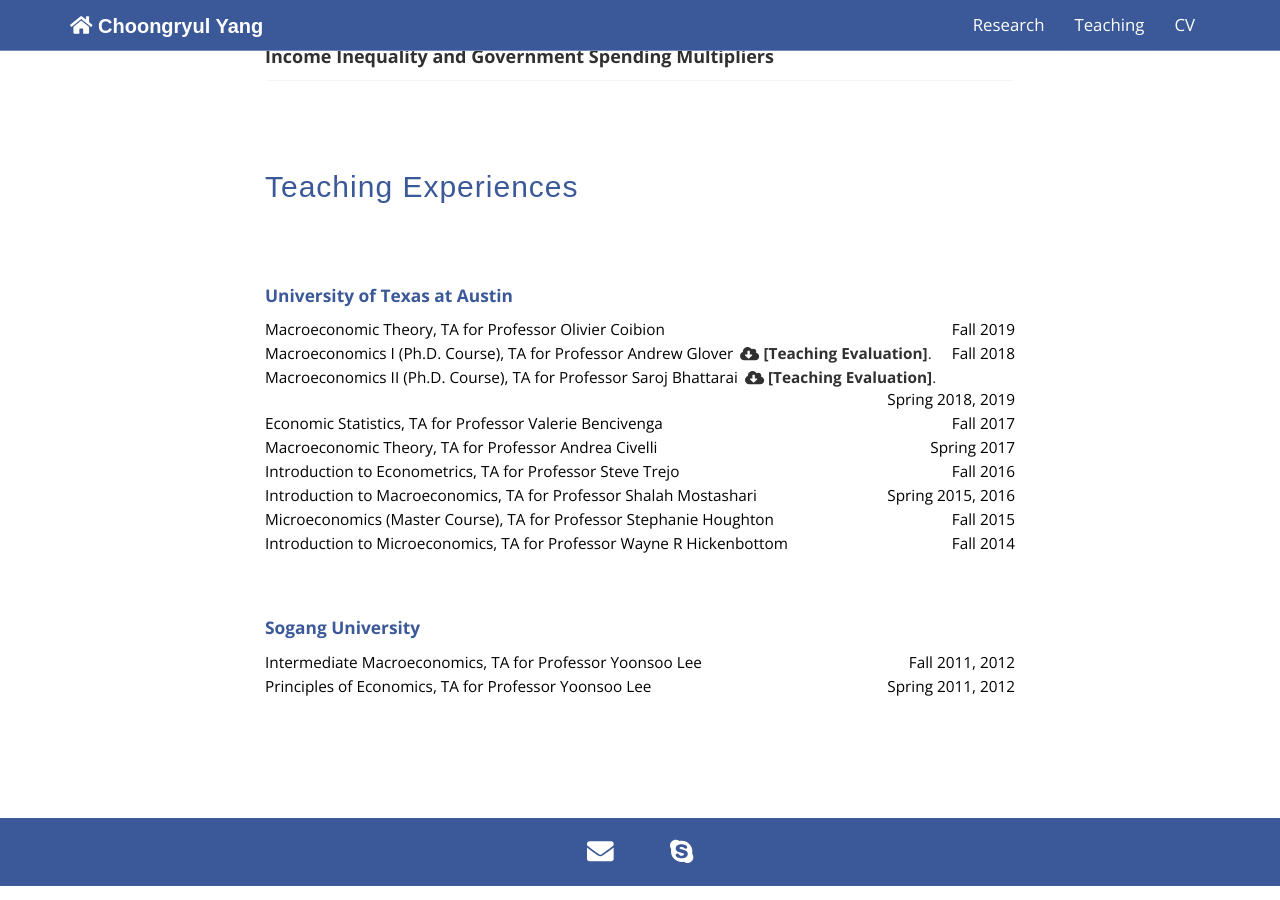
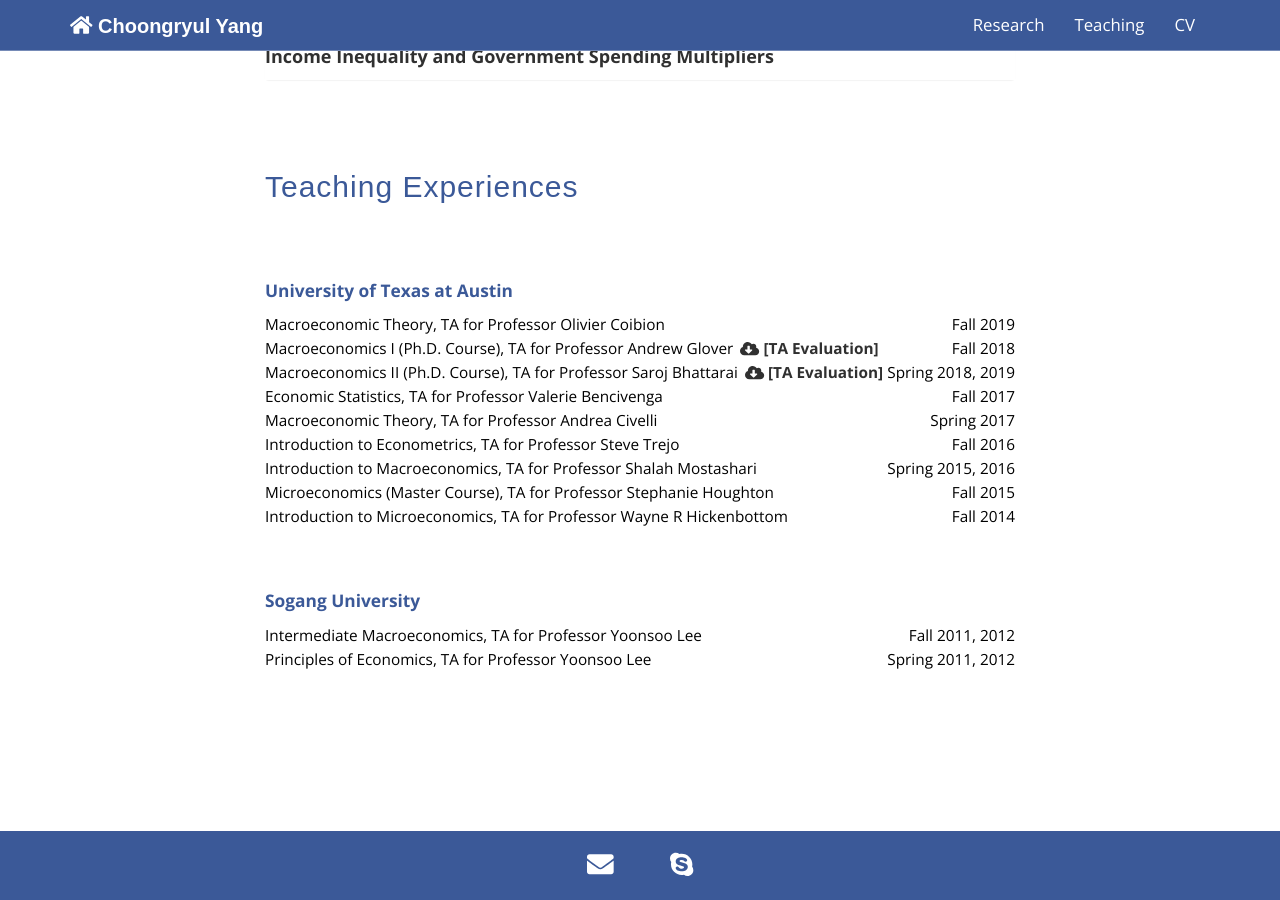
Before and after one commit to choongryulyang/choongryulyang.github.io, a Jekyll site: the page built from index.html, in a window 1280 px wide and 900 px high, scrolled down 2246 px. Built offline with Jekyll 4.4.1, drawn with Linux system fonts in a browser that asks for light colours.

Commit message:
Update index.html

```diff
--- a/index.html
+++ b/index.html
@@ -482,7 +482,7 @@
 
                 <h2 style="margin-bottom:0px;margin-top:70px"><span >Teaching Experiences</span></h2>
 
-                <p style="text-align:left;margin-top:40px">
+                <p style="text-align:left;margin-top:20px">
 
 <!--
 				<i class="fas fa-cloud-download-alt" ></i>
@@ -505,7 +505,7 @@
 				<div class="cv_content">
 					<cv_ll>Macroeconomics I (Ph.D. Course), TA for Professor Andrew Glover
 					<a class="two" style="margin-left: 0.2em" href="files/(2018Fall)TeachingEvaluation_Results.pdf" target="_blank" onclick="ga('send','event','TAevaluation1', 'Click', 'Design')">
-					<i class="fas fa-cloud-download-alt" ></i> <b>[Teaching Evaluation]</b>.</a>
+					<i class="fas fa-cloud-download-alt" ></i> <b>[TA Evaluation]</b></a>
 					</cv_ll>
 					<cv_rr>Fall 2018</cv_rr>
 					<br>
@@ -514,7 +514,7 @@
 				<div class="cv_content">
 					<cv_ll>Macroeconomics II (Ph.D. Course), TA for Professor Saroj Bhattarai
 					<a class="two" style="margin-left: 0.2em" href="files/(2018Spring)TeachingEvaluation_Results.pdf" target="_blank" onclick="ga('send','event','TAevaluation1', 'Click', 'Design')">
-					<i class="fas fa-cloud-download-alt" ></i> <b>[Teaching Evaluation]</b>.</a>
+					<i class="fas fa-cloud-download-alt" ></i> <b>[TA Evaluation]</b></a>
 					</cv_ll>
 					<cv_rr>Spring 2018, 2019</cv_rr>
 					<br>
@@ -577,6 +577,11 @@
 					<br>
 				</div>
 			</div>
+
+                <p style="text-align:left;margin-top:60px">
+
+
+				</p>
 
 		    </div>
 		</div>
```
